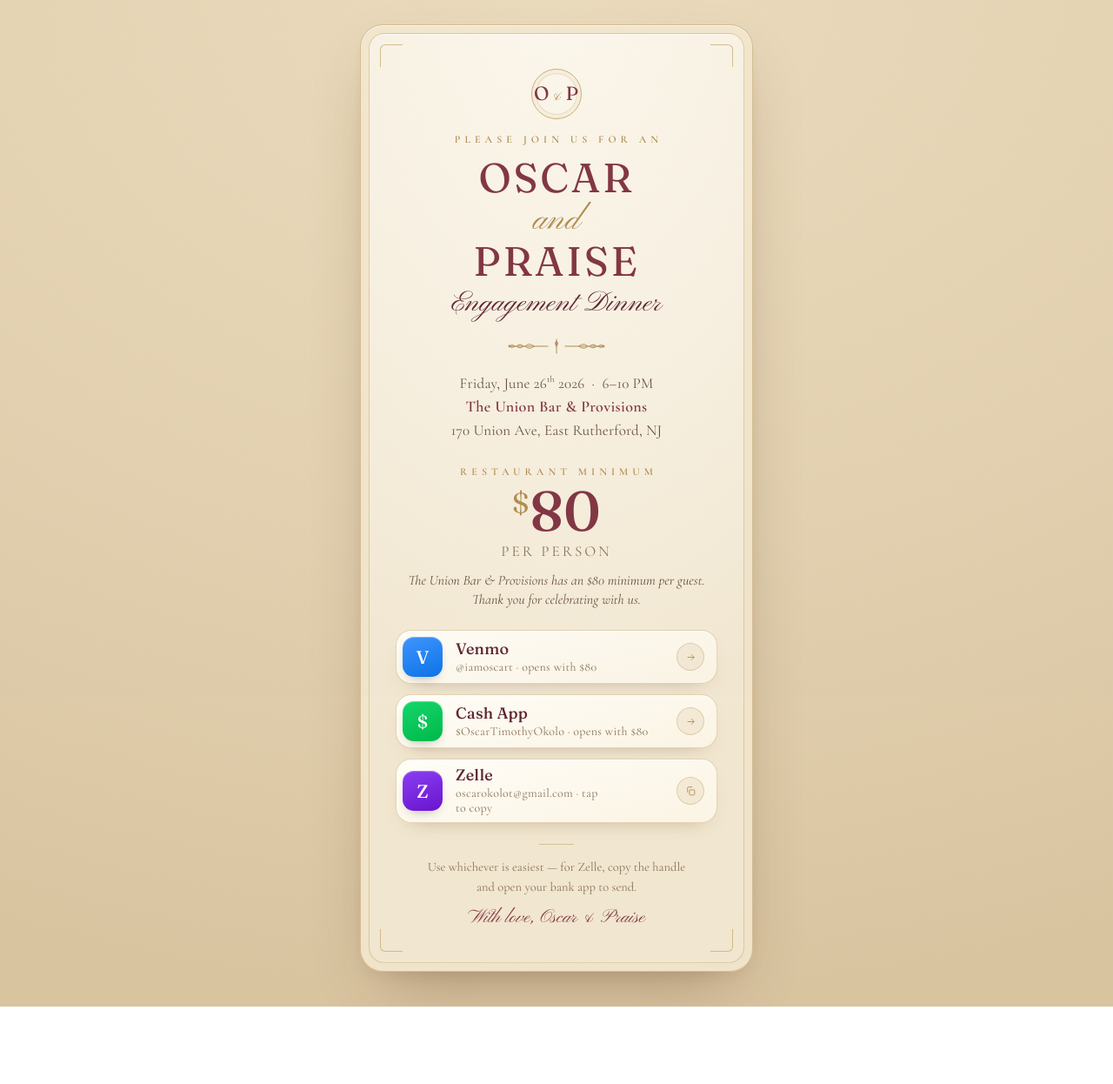
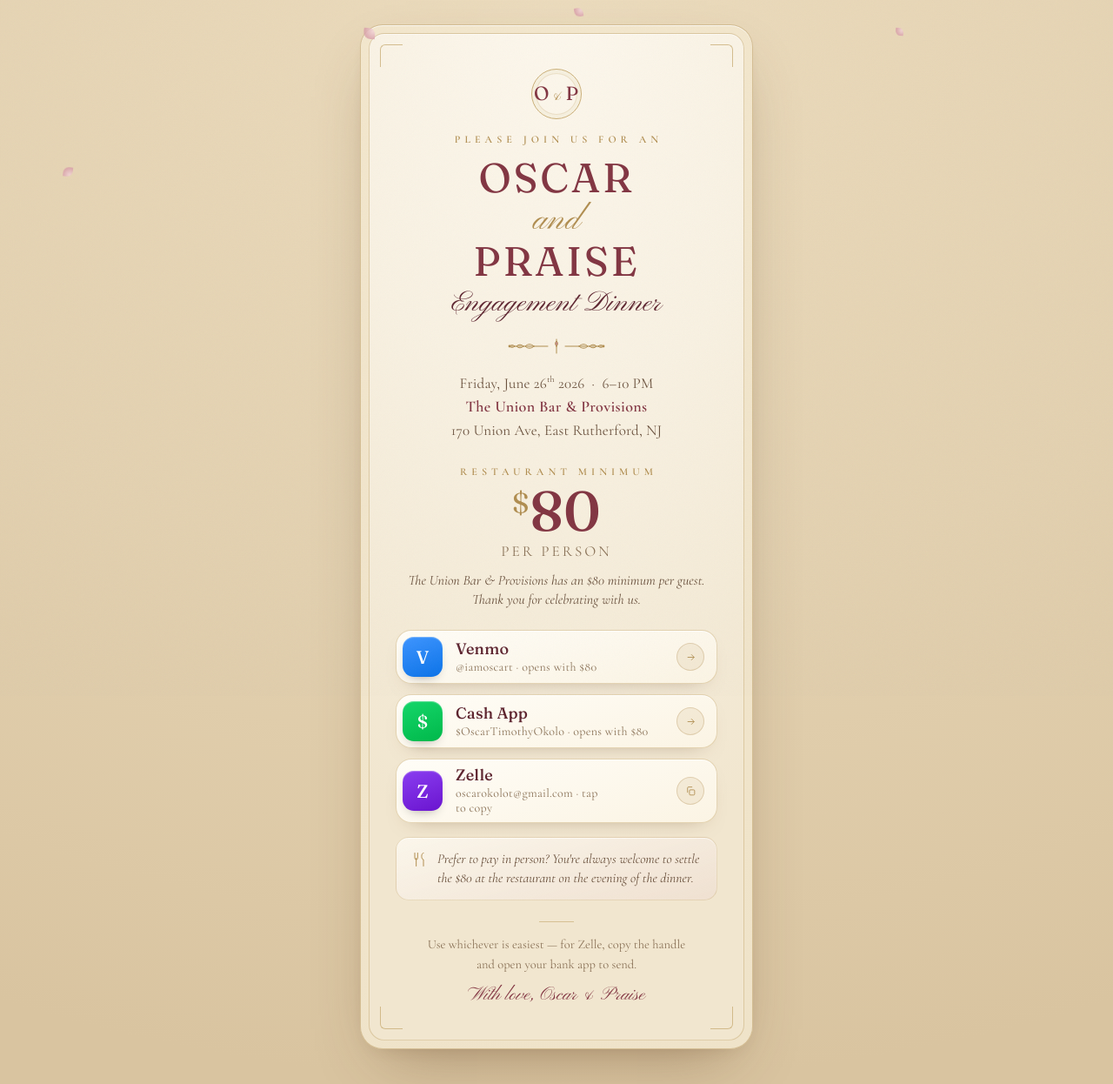
Before and after one commit to OscarTimothy/oscar-praise, a plain HTML site: page index.html in a window 1280 px wide. Shown: the whole page at 87% size. Before the commit the page ends 1157 px from the top, so only its background shows below. Drawn offline with nearby package versions, Linux system fonts and the light colour scheme.

Commit message:
Add petal/sheen/breathing animations + pay-in-person note

```diff
--- a/index.html
+++ b/index.html
@@ -102,6 +102,8 @@
   .in .d7 { transition-delay: 620ms; }
   @media (prefers-reduced-motion: reduce) {
     .rise, .in .rise { opacity: 1; transform: none; filter: none; transition: none; }
+    .petals { display: none; }
+    .sheen::before, .crest .ring, .ask .amount .cur { animation: none; }
   }
 
   /* ---------- monogram crest ---------- */
@@ -351,6 +353,89 @@
     background: rgba(255,255,255,0.35);
   }
 
+  /* ---------- drifting rose petals ---------- */
+  .petals { position: fixed; inset: 0; z-index: 1; pointer-events: none; overflow: hidden; }
+  .petal {
+    position: absolute;
+    top: -8vh;
+    width: 13px; height: 13px;
+    background: radial-gradient(125% 125% at 30% 20%, #f3d4d8 0%, #dba3ac 55%, #c98b95 100%);
+    border-radius: 62% 8% 62% 8%;
+    opacity: 0;
+    will-change: transform, opacity;
+    animation: petalfall linear infinite;
+  }
+  @keyframes petalfall {
+    0%   { transform: translate3d(0, -8vh, 0) rotate(0deg); opacity: 0; }
+    8%   { opacity: 0.85; }
+    92%  { opacity: 0.85; }
+    100% { transform: translate3d(var(--drift, 24px), 112vh, 0) rotate(560deg); opacity: 0; }
+  }
+  .petal:nth-child(1)  { left: 5%;  --drift: 26px;  width: 11px; height: 11px; animation-duration: 15s; animation-delay: 0s;   }
+  .petal:nth-child(2)  { left: 14%; --drift: -34px; width: 15px; height: 15px; animation-duration: 19s; animation-delay: 4s;   }
+  .petal:nth-child(3)  { left: 23%; --drift: 40px;  width: 9px;  height: 9px;  animation-duration: 13s; animation-delay: 7s;   }
+  .petal:nth-child(4)  { left: 33%; --drift: -22px; width: 13px; height: 13px; animation-duration: 21s; animation-delay: 1.5s; }
+  .petal:nth-child(5)  { left: 43%; --drift: 30px;  width: 16px; height: 16px; animation-duration: 17s; animation-delay: 9s;   }
+  .petal:nth-child(6)  { left: 52%; --drift: -38px; width: 10px; height: 10px; animation-duration: 14s; animation-delay: 3s;   }
+  .petal:nth-child(7)  { left: 62%; --drift: 20px;  width: 14px; height: 14px; animation-duration: 20s; animation-delay: 6s;   }
+  .petal:nth-child(8)  { left: 71%; --drift: -28px; width: 12px; height: 12px; animation-duration: 16s; animation-delay: 11s;  }
+  .petal:nth-child(9)  { left: 80%; --drift: 36px;  width: 9px;  height: 9px;  animation-duration: 18s; animation-delay: 2s;   }
+  .petal:nth-child(10) { left: 88%; --drift: -24px; width: 15px; height: 15px; animation-duration: 22s; animation-delay: 8s;   }
+  .petal:nth-child(11) { left: 95%; --drift: 18px;  width: 11px; height: 11px; animation-duration: 15s; animation-delay: 13s;  }
+  .petal:nth-child(12) { left: 38%; --drift: -30px; width: 10px; height: 10px; animation-duration: 24s; animation-delay: 16s;  }
+  /* soften a few into cream/gold tones */
+  .petal:nth-child(3), .petal:nth-child(8)  { background: radial-gradient(125% 125% at 30% 20%, #fbeed4 0%, #ecd3a6 60%, #d8bd84 100%); }
+  .petal:nth-child(5), .petal:nth-child(11) { background: radial-gradient(125% 125% at 30% 20%, #f8e4e6 0%, #e9c2c7 60%, #dba6ad 100%); }
+
+  /* ---------- gold sheen sweep across card ---------- */
+  .sheen { position: absolute; inset: 0; border-radius: 18px; overflow: hidden; pointer-events: none; }
+  .sheen::before {
+    content: "";
+    position: absolute;
+    top: -60%; left: 0;
+    width: 36%; height: 220%;
+    background: linear-gradient(90deg, transparent 0%, rgba(255,255,255,0.5) 50%, transparent 100%);
+    transform: rotate(18deg) translateX(-260%);
+    animation: sheen 11s ease-in-out 2.4s infinite;
+  }
+  @keyframes sheen {
+    0%   { transform: rotate(18deg) translateX(-260%); }
+    14%  { transform: rotate(18deg) translateX(420%); }
+    100% { transform: rotate(18deg) translateX(420%); }
+  }
+
+  /* ---------- breathing monogram + amount glow ---------- */
+  .crest .ring { animation: breathe 5s ease-in-out infinite; }
+  @keyframes breathe {
+    0%, 100% { box-shadow: inset 0 0 0 4px rgba(248,241,226,0.9), inset 0 0 0 5px rgba(203,176,121,0.32), 0 0 0 0 rgba(176,141,79,0); }
+    50%      { box-shadow: inset 0 0 0 4px rgba(248,241,226,0.9), inset 0 0 0 5px rgba(203,176,121,0.5),  0 0 20px 2px rgba(176,141,79,0.2); }
+  }
+  .ask .amount .cur { animation: curglow 5s ease-in-out infinite; }
+  @keyframes curglow {
+    0%, 100% { text-shadow: 0 0 0 rgba(176,141,79,0); }
+    50%      { text-shadow: 0 0 12px rgba(176,141,79,0.45); }
+  }
+
+  /* ---------- pay-in-person note ---------- */
+  .inperson {
+    margin-top: 16px;
+    display: flex;
+    align-items: flex-start;
+    gap: 11px;
+    text-align: left;
+    font-family: 'Cormorant Garamond', serif;
+    font-style: italic;
+    font-size: 15.5px;
+    line-height: 1.45;
+    color: var(--ink);
+    background: linear-gradient(165deg, rgba(255,253,247,0.7), rgba(236,211,214,0.28));
+    border: 1px solid rgba(203,176,121,0.4);
+    border-radius: 15px;
+    padding: 13px 16px;
+    box-shadow: inset 0 1px 1px rgba(255,255,255,0.6);
+  }
+  .inperson svg { width: 20px; height: 20px; flex: 0 0 20px; margin-top: 2px; }
+
   @media (max-width: 420px) {
     .core { padding: 34px 22px 30px; }
     .names { font-size: 42px; }
@@ -359,10 +444,17 @@
 </style>
 </head>
 <body>
+  <div class="petals" aria-hidden="true">
+    <span class="petal"></span><span class="petal"></span><span class="petal"></span>
+    <span class="petal"></span><span class="petal"></span><span class="petal"></span>
+    <span class="petal"></span><span class="petal"></span><span class="petal"></span>
+    <span class="petal"></span><span class="petal"></span><span class="petal"></span>
+  </div>
   <main class="shell">
     <div class="core" id="core">
       <span class="corner tl"></span><span class="corner tr"></span>
       <span class="corner bl"></span><span class="corner br"></span>
+      <div class="sheen" aria-hidden="true"></div>
 
       <div class="crest rise d1">
         <span class="ring"><span class="mono">O<span class="amp">&amp;</span>P</span></span>
@@ -433,6 +525,13 @@
         </div>
       </div>
 
+      <div class="inperson rise d7">
+        <svg viewBox="0 0 24 24" fill="none" stroke="#b08d4f" stroke-width="1.2" stroke-linecap="round" stroke-linejoin="round" aria-hidden="true">
+          <path d="M6 3v7a2 2 0 0 0 4 0V3M8 10v11M18 3c-1.6 0-2.5 1.8-2.5 4.5S16.4 12 18 12v9"/>
+        </svg>
+        <span>Prefer to pay in person? You're always welcome to settle the $80 at the restaurant on the evening of the dinner.</span>
+      </div>
+
       <div class="foot rise d7">
         <div class="hr"></div>
         Use whichever is easiest — for Zelle, copy the handle<br />and open your bank app to send.
```
